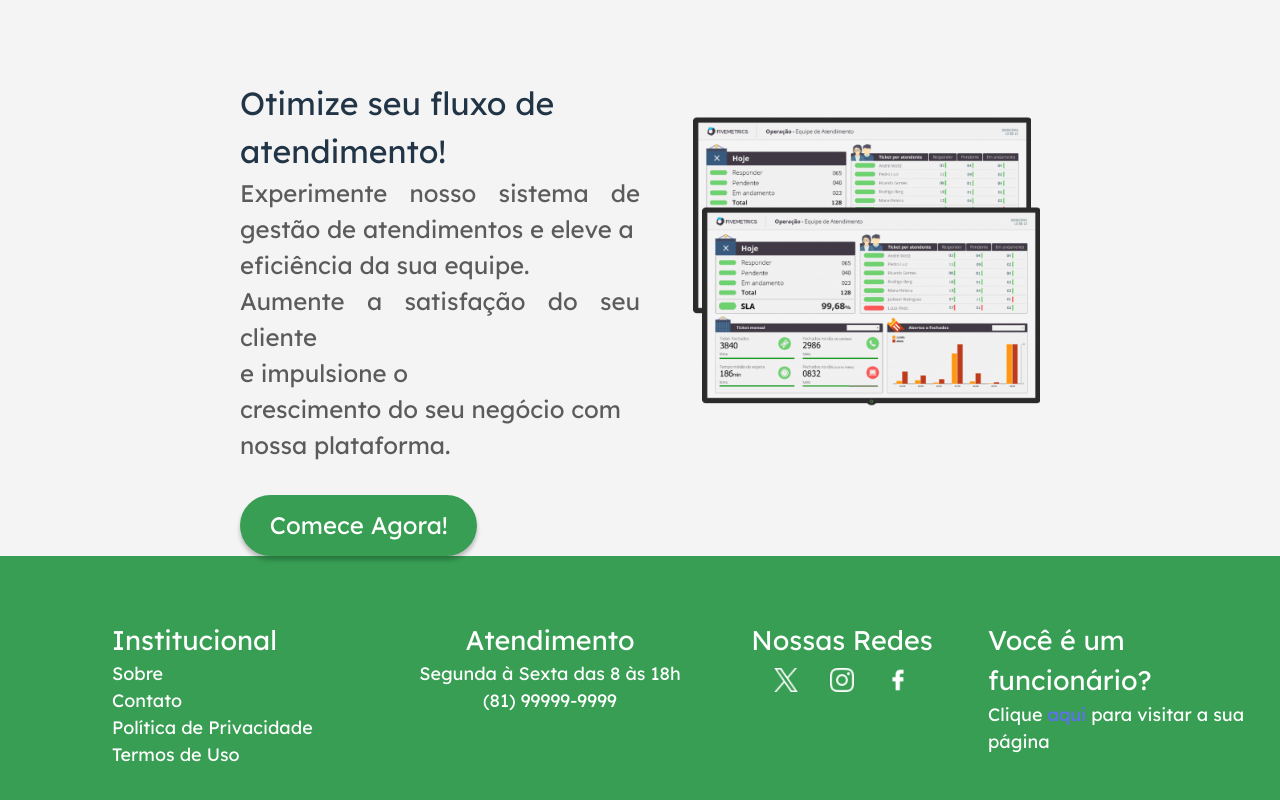
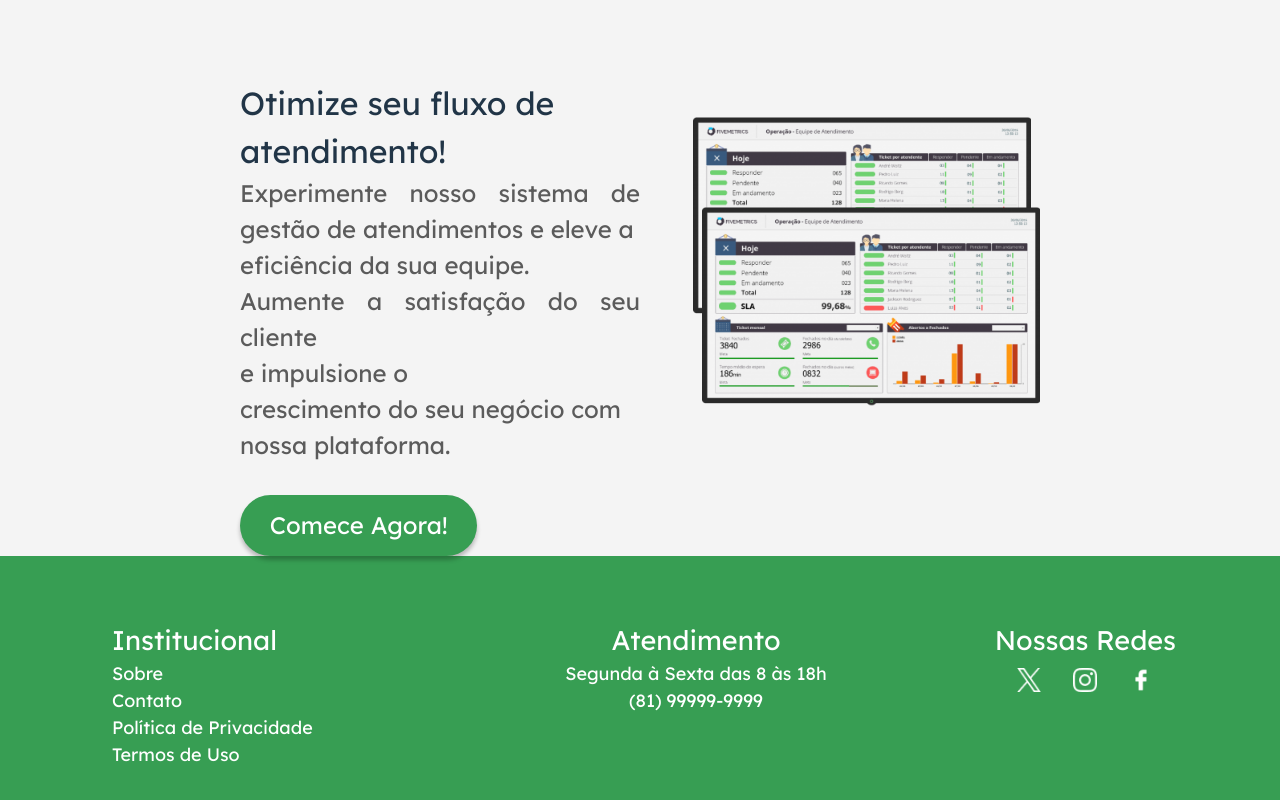
Before and after one commit to GabrielLima07/wayclient-frontend, a React (Vite) app: page / in a window 1280 px wide. Shown: the part 2301-3101 px from the top of the page. Built offline with nearby package versions, Linux system fonts and the light colour scheme.

Commit message:
Ajeitando footer

```diff
--- a/src/components/Home/home.css
+++ b/src/components/Home/home.css
@@ -346,17 +346,12 @@ h1 {
 
 #col1,
 #col2,
-#col3,
-#col4 {
+#col3 {
   flex: 1;
   list-style-type: none;
   padding: 0;
   margin: 2rem 0;
 
-}
-#col4{
-  text-align: left
-  ;
 }
 
 
@@ -404,16 +399,6 @@ h1 {
   background-image: url("../../assets/Home/facebook.png");
 }
 
-#col4 {
-  flex: 1;
-  list-style-type: none;
-  padding: 0;
-  margin: 2rem 0;
-}
-
-#col4 ul {
-  margin: 0;
-}
 
 .rodape li {
   font-size: large;
--- a/src/components/Home/home.jsx
+++ b/src/components/Home/home.jsx
@@ -105,10 +105,7 @@ const Home = () => {
                             <ul id="icon-6"></ul>
                         </div>
                     </div>
-                    <div id="col4">
-                        <h2>Você é um funcionário?</h2>
-                        <ul>Clique <Link to="/funcionario">aqui</Link> para visitar a sua página</ul>
-                    </div>
+
                 </div>
             </footer>
         </div>
```
